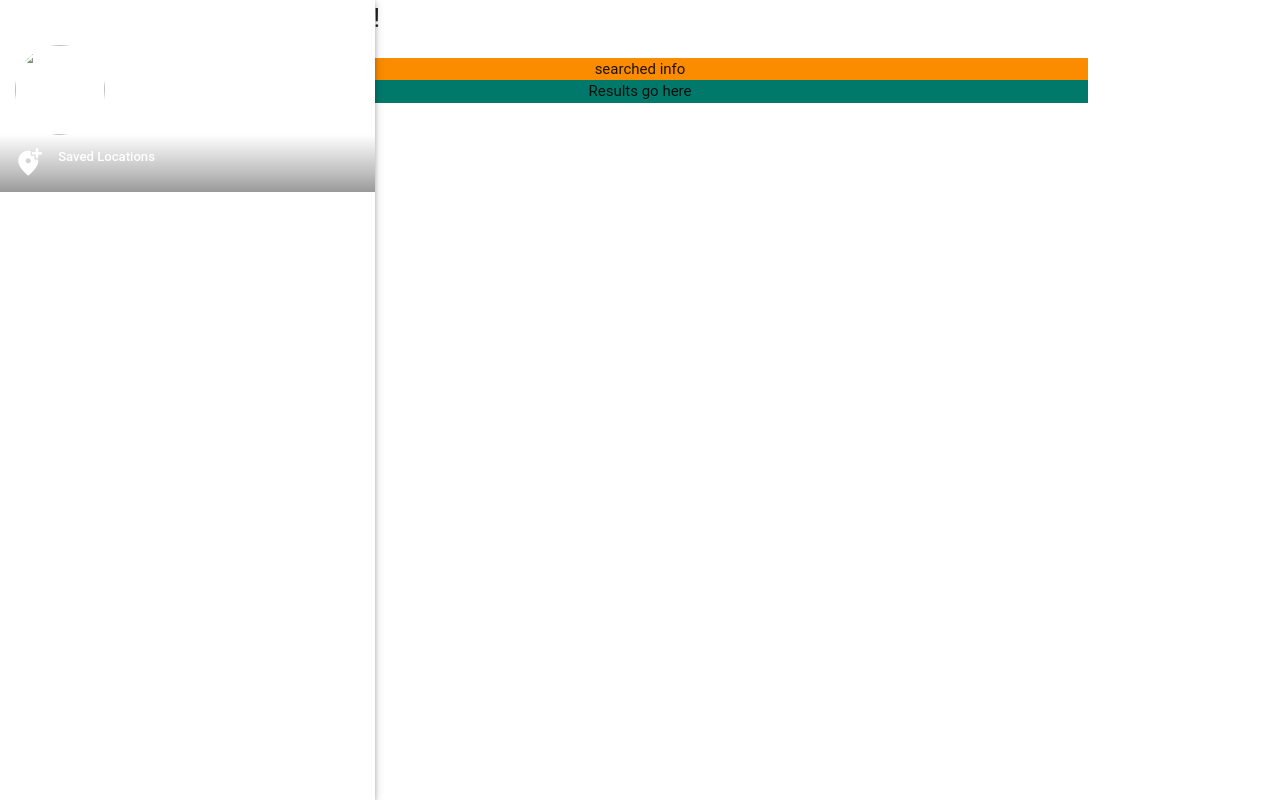
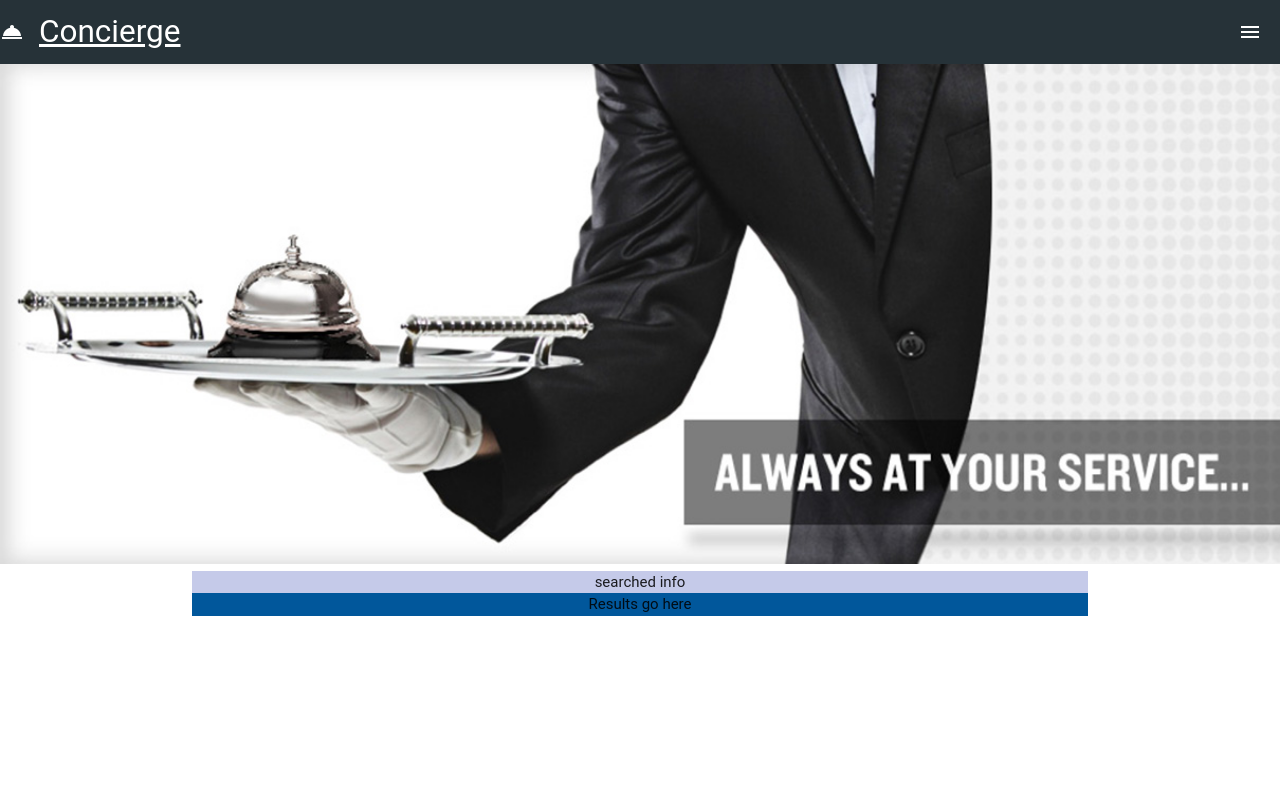
Before and after one commit to austin-espinal/Team-Indecisive-IDK, a plain HTML site: page results.html in a window 1280 px wide. Drawn offline with nearby package versions, Linux system fonts and the light colour scheme.

Commit message:
trying to get new pull

```diff
--- a/assets/javascript/JavaScript.js
+++ b/assets/javascript/JavaScript.js
@@ -24,6 +24,11 @@ var runSearch = function () {
     // var distance = data.dist * 0.00062137
 }
 $("#search-button").on("click", runSearch);
+
+//Side menu initialized
+const sideNav = document.querySelector('.sidenav');
+M.Sidenav.init(sideNav, {});
+
 //picture slider
 $('.slider').slider();
 
--- a/results.html
+++ b/results.html
@@ -19,31 +19,39 @@
 </head>
 
 <body>
+    <header>
+        <!--navigation-->
+        <nav>
+            <div class="nav-wrapper blue-grey darken-4">
+                <a href="#!" class="brand-logo"><i class="material-icons">room_service</i>Concierge</a>
+                <a href="#" data-target="slide-out"
+                    class="sidenav-trigger show-on-large right waves-effect waves-light"><i
+                        class="material-icons">menu</i></a>
+            </div>
+        </nav>
+        <!--hero-->
+        <div id="banner-img2"><img class="responsive-img" src="./assets/images/service-banner.jpg" /></div>
+    </header>
     <main>
         <div class="container">
             <div class="row">
-                <div class="col s12"><span class="flow-text center-align">Banner is Here!!</span></div>
-            </div>
-            <div class="row">
-                <div class="col s12 orange darken-1 center-align">
+                <div class="col s12 indigo lighten-4 center-align">
                     searched info
                 </div>
-                <div class="col s12 teal darken-2 center-align">
+                <div class="col s12 light-blue darken-4 center-align">
                     Results go here
                 </div>
             </div>
         </div>
         <!--saved location side menu-->
-        <div class="sidemenu">
-            <div class="sidemenu-hero fade">
-                <img class="avatar" src="" />
-                <img class="sidemenu-hero-image" src="" />
-                <span class="title"><i class="small material-icons left">add_location_alt</i> Saved Locations</span>
-            </div>
-            <ul class="menu">
-
-            </ul>
-        </div>
+        <ul id="slide-out" class="sidenav">
+            <li id="second-side"><img class="circle" src="./assets/images/check-in2.jpg"></li>
+            <li><i class="material-icons left">add_location_alt</i>Saved locations</li>
+            <li>
+                <div class="divider"></div>
+                <div class="list-group" id="cityList"></div>
+            </li>
+        </ul>
     </main>
     <!--materize js-->
     <script src="https://cdnjs.cloudflare.com/ajax/libs/materialize/1.0.0/js/materialize.min.js"></script>
```
Also changed, not shown: index.html (+1 -1 lines).
